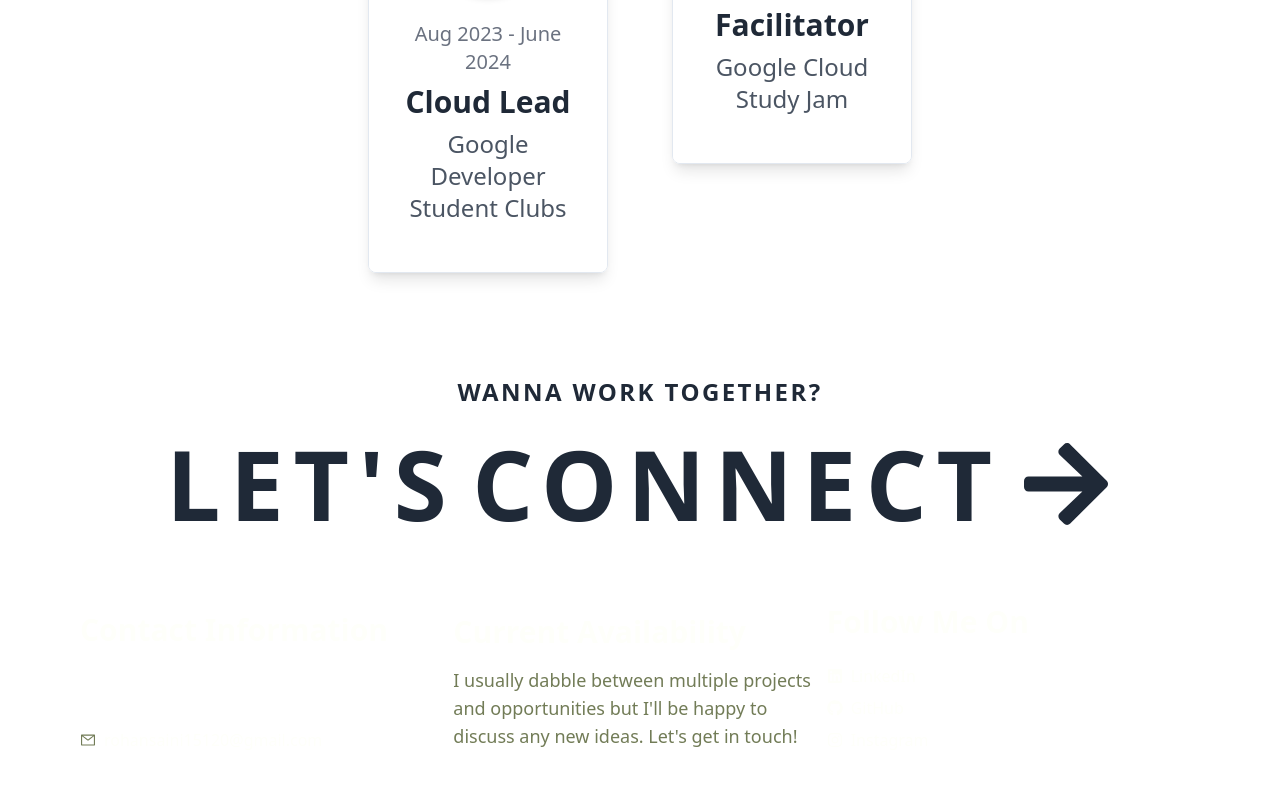
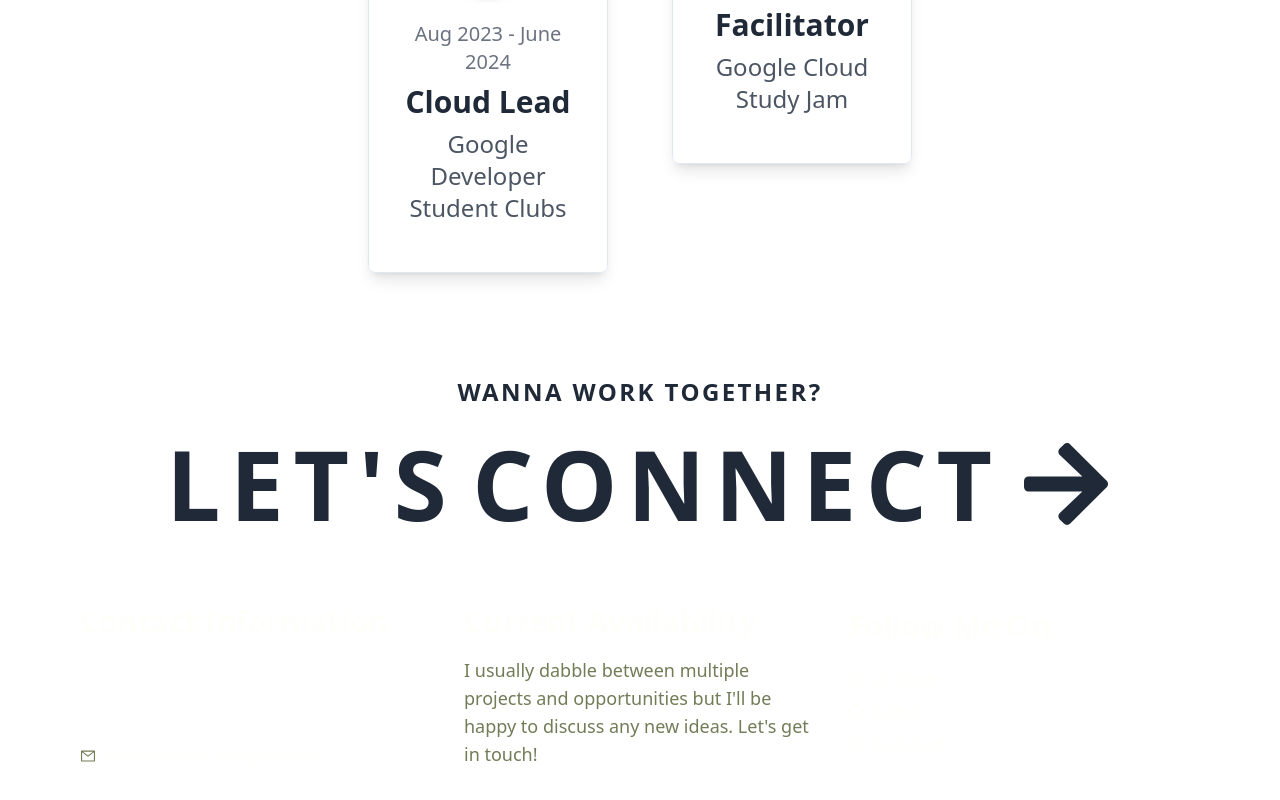
Before and after one commit to Rohansaini1512/Portfolio, a React (Vite) app: page / in a window 1280 px wide. Shown: the part 1296-2096 px from the top of the page. Built offline with nearby package versions, Linux system fonts and the light colour scheme.

Commit message:
Improvinf footer

```diff
--- a/src/Components/Footer.jsx
+++ b/src/Components/Footer.jsx
@@ -4,7 +4,7 @@ import { FaGithub, FaInstagram, FaLinkedin } from "react-icons/fa6";
 function Footer() {
     // let year = new Date().getFullYear();
     return (
-        <footer className="relative left-0 bottom-0 py-8 px-6 sm:px-20 flex flex-col sm:flex-row items-start sm:items-center justify-between text-white ">
+        <footer className="relative left-0 bottom-0 py-8 px-6 sm:px-20 flex flex-col sm:flex-row items-start sm:items-center justify-between text-white gap-8">
             <section className="w-full sm:w-1/3 mb-6 sm:mb-0 flex flex-col gap-4">
                 <h3 className="text-[#fefffa] font-sourceSans text-3xl font-bold">
                     Contact Information
```
